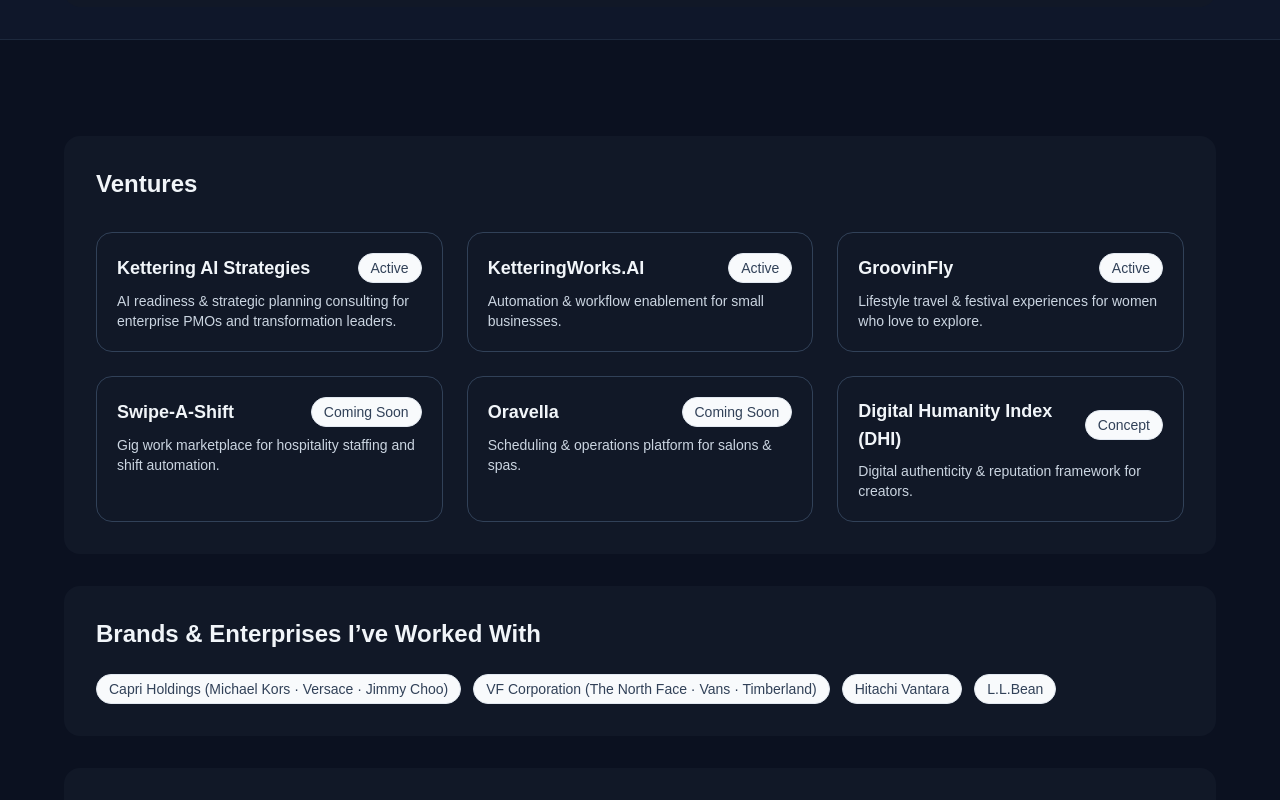
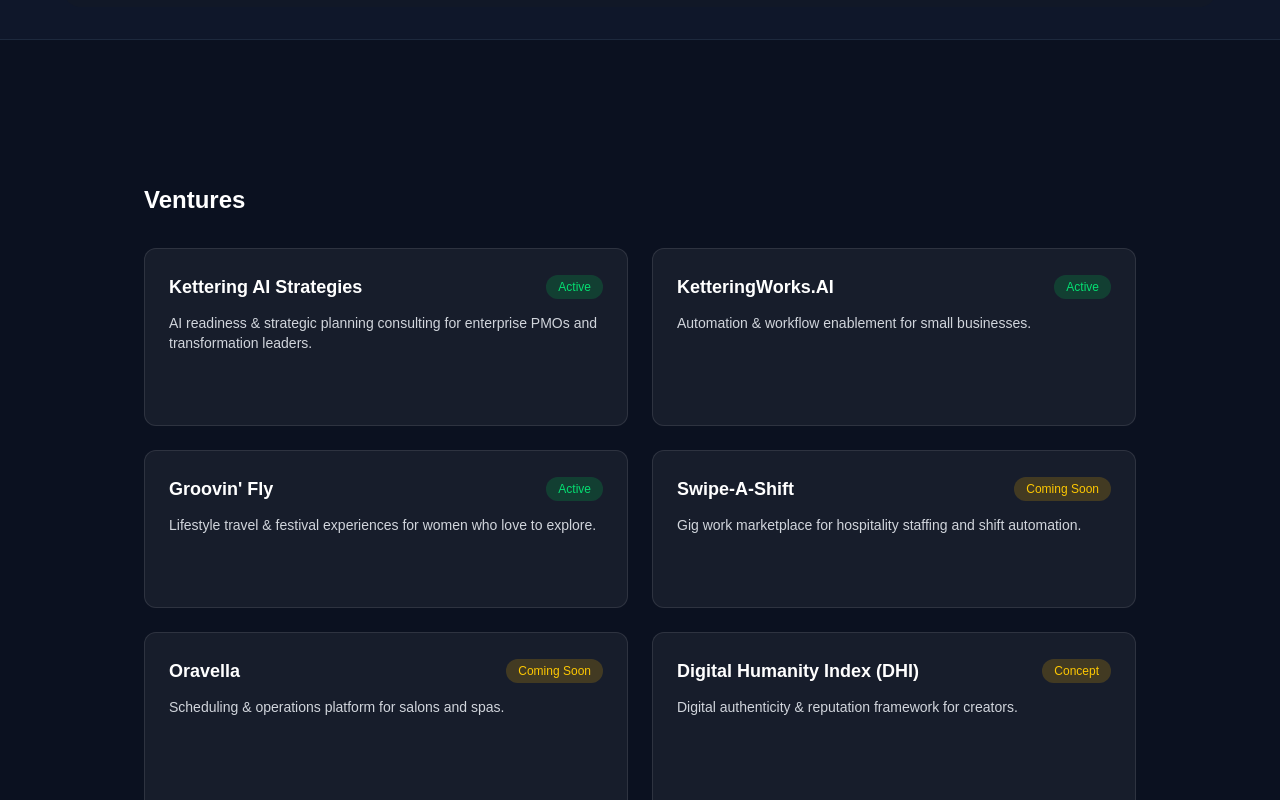
Before and after one commit to KetteringPro/christy-site, a Next.js app: page / in a window 1280 px wide. Shown: the part 460-1260 px from the top of the page. Built offline with nearby package versions, Linux system fonts and the light colour scheme.

Commit message:
Align 'The Problem' section on Swipe-A-Shift page for consistent layout

```diff
--- /dev/null
+++ b/app/components/Ventures.tsx
@@ -0,0 +1,92 @@
+"use client";
+
+import Link from "next/link";
+
+const ventures = [
+  {
+    name: "Kettering AI Strategies",
+    slug: "/ventures/kais",
+    status: "Active",
+    tagline:
+      "AI readiness & strategic planning consulting for enterprise PMOs and transformation leaders.",
+    problem:
+      "Turn project chaos into clarity — reducing requirements, specs, and timelines from months to days.",
+  },
+  {
+    name: "KetteringWorks.AI",
+    slug: "/ventures/kwai",
+    status: "Active",
+    tagline: "Automation & workflow enablement for small businesses.",
+    problem:
+      "Reclaim your time by automating scheduling, invoices, and daily admin — minutes, not hours.",
+  },
+  {
+    name: "Groovin' Fly",
+    slug: "/ventures/groovinfly",
+    status: "Active",
+    tagline:
+      "Lifestyle travel & festival experiences for women who love to explore.",
+    problem:
+      "Because life doesn’t stop at 40 — Groovin' Fly connects women who still crave adventure, music, and freedom.",
+  },
+  {
+    name: "Swipe-A-Shift",
+    slug: "/ventures/swipeashift",
+    status: "Coming Soon",
+    tagline:
+      "Gig work marketplace for hospitality staffing and shift automation.",
+    problem:
+      "Fill shifts fast or find flexible work — Swipe-A-Shift handles the matching, insurance, and onboarding headaches.",
+  },
+  {
+    name: "Oravella",
+    slug: "/ventures/oravella",
+    status: "Coming Soon",
+    tagline:
+      "Scheduling & operations platform for salons and spas.",
+    problem:
+      "Unify bookings, rooms, and reporting in one app — Oravella streamlines your tech so you can focus on clients.",
+  },
+  {
+  name: "Digital Humanity Index (DHI)",
+  slug: "/ventures/dhi",
+  status: "Concept",
+  tagline: "Digital authenticity & reputation framework for creators.",
+  problem:
+    "Social media has become our résumé, reputation, and record — yet there’s no standard for trust or authenticity. DHI reimagines digital credibility for the age of human data, exploring the evolution of a new kind of score — not for finances, but for humanity itself.",
+},
+];
+
+export default function Ventures() {
+  return (
+    <section className="max-w-5xl mx-auto px-4 py-12">
+      <h2 className="text-2xl font-semibold mb-8 text-white">Ventures</h2>
+      <div className="grid md:grid-cols-2 gap-6">
+        {ventures.map((v) => (
+          <Link
+            key={v.name}
+            href={v.slug}
+            className="group relative block rounded-xl border border-white/10 bg-white/5 hover:bg-white/10 p-6 transition-all duration-300"
+          >
+            <div className="flex items-center justify-between mb-3">
+              <h3 className="text-lg font-semibold text-white">{v.name}</h3>
+              <span
+                className={`px-3 py-1 text-xs rounded-full ${
+                  v.status === "Active"
+                    ? "bg-green-500/20 text-green-400"
+                    : "bg-yellow-500/20 text-yellow-400"
+                }`}
+              >
+                {v.status}
+              </span>
+            </div>
+            <p className="text-sm text-gray-300">{v.tagline}</p>
+            <p className="mt-2 text-sm text-gray-400 opacity-0 group-hover:opacity-100 transition-opacity duration-300">
+              {v.problem}
+            </p>
+          </Link>
+        ))}
+      </div>
+    </section>
+  );
+}
--- a/app/page.tsx
+++ b/app/page.tsx
@@ -55,6 +55,117 @@
   );
 }
 
+import Ventures from "./components/Ventures"; {
+  const ventures = [
+    {
+      href: "/kais",
+      title: "Kettering AI Strategies",
+      status: "Active",
+      blurb:
+        "AI readiness & strategic planning consulting for enterprise PMOs and transformation leaders.",
+      details:
+        "Providing tailored AI strategy consulting to help enterprises integrate AI into their project management and transformation initiatives, ensuring measurable business impact.",
+      links: [
+        { label: "Learn More", url: "/kais" },
+        { label: "Contact", url: "/contact" },
+      ],
+    },
+    {
+      href: "/kwai",
+      title: "KetteringWorks.AI",
+      status: "Active",
+      blurb:
+        "Automation & workflow enablement for small businesses.",
+      details:
+        "Empowering small businesses with AI-driven automation solutions to streamline operations, reduce costs, and enhance productivity.",
+      links: [
+        { label: "Explore KetteringWorks.AI", url: "/kwai" },
+      ],
+    },
+    {
+      href: "/groovinfly",
+      title: "GroovinFly",
+      status: "Active",
+      blurb:
+        "Lifestyle travel & festival experiences for women who love to explore.",
+      details:
+        "Curating unique travel and festival experiences designed specifically for adventurous women seeking community and inspiration.",
+      links: [
+        { label: "Visit GroovinFly", url: "/groovinfly" },
+      ],
+    },
+    {
+      href: "/swipe",
+      title: "Swipe-A-Shift",
+      status: "Coming Soon",
+      blurb:
+        "Gig work marketplace for hospitality staffing and shift automation.",
+      details:
+        "An upcoming platform to connect hospitality workers with shifts efficiently, using AI to optimize staffing and scheduling.",
+      links: [],
+    },
+    {
+      href: "/oravella",
+      title: "Oravella",
+      status: "Coming Soon",
+      blurb:
+        "Scheduling & operations platform for salons & spas.",
+      details:
+        "A forthcoming solution to simplify scheduling and operations for salons and spas, enhancing customer experience and business efficiency.",
+      links: [],
+    },
+    {
+      href: "/dhi",
+      title: "Digital Humanity Index (DHI)",
+      status: "Concept",
+      blurb:
+        "Digital authenticity & reputation framework for creators.",
+      details:
+        "Developing a new framework to help digital creators build and maintain authentic reputations in online communities.",
+      links: [],
+    },
+  ];
+
+   (
+    <Section className="scroll-mt-24" id="ventures">
+      <h2 className="text-2xl font-semibold text-[#F1F5F9]">Ventures</h2>
+      <div className="mt-8 grid gap-6 sm:grid-cols-2 lg:grid-cols-3">
+        {ventures.map((v) => (
+          <Link
+            key={v.href}
+            href={v.href}
+            className="group rounded-2xl border border-slate-700 p-5 hover:bg-[#1E293B] transition block relative"
+          >
+            <div className="flex items-center justify-between gap-3 flex-wrap sm:flex-nowrap">
+              <h3 className="text-lg font-semibold text-[#F1F5F9]">{v.title}</h3>
+              <Badge>{v.status}</Badge>
+            </div>
+            <p className="mt-2 text-sm text-[#CBD5E1]">{v.blurb}</p>
+            <div className="mt-4 opacity-0 group-hover:opacity-100 transition-opacity text-[#94A3B8] text-xs max-h-40 overflow-y-auto">
+              <p>{v.details}</p>
+              {v.links.length > 0 && (
+                <ul className="mt-2 space-y-1">
+                  {v.links.map((link) => (
+                    <li key={link.url}>
+                      <Link
+                        href={link.url}
+                        className="text-[#22D3EE] hover:text-[#38BDF8] underline"
+                        onClick={(e) => e.stopPropagation()}
+                      >
+                        {link.label}
+                      </Link>
+                    </li>
+                  ))}
+                </ul>
+              )}
+            </div>
+          </Link>
+        ))}
+      </div>
+    </Section>
+  );
+}
+
 export default function Home() {
   return (
     <main className="space-y-24 pb-24 bg-[#0B1120] text-[#E2E8F0]">
@@ -104,67 +215,7 @@
       </div>
 
       {/* VENTURES */}
-      <Section className="scroll-mt-24" id="ventures">
-        <h2 className="text-2xl font-semibold text-[#F1F5F9]">Ventures</h2>
-        <div className="mt-8 grid gap-6 sm:grid-cols-2 lg:grid-cols-3">
-          {[
-            {
-              href: "/kais",
-              title: "Kettering AI Strategies",
-              status: "Active",
-              blurb:
-                "AI readiness & strategic planning consulting for enterprise PMOs and transformation leaders.",
-            },
-            {
-              href: "/kwai",
-              title: "KetteringWorks.AI",
-              status: "Active",
-              blurb:
-                "Automation & workflow enablement for small businesses.",
-            },
-            {
-              href: "/groovinfly",
-              title: "GroovinFly",
-              status: "Active",
-              blurb:
-                "Lifestyle travel & festival experiences for women who love to explore.",
-            },
-            {
-              href: "/swipe",
-              title: "Swipe-A-Shift",
-              status: "Coming Soon",
-              blurb:
-                "Gig work marketplace for hospitality staffing and shift automation.",
-            },
-            {
-              href: "/oravella",
-              title: "Oravella",
-              status: "Coming Soon",
-              blurb:
-                "Scheduling & operations platform for salons & spas.",
-            },
-            {
-              href: "/dhi",
-              title: "Digital Humanity Index (DHI)",
-              status: "Concept",
-              blurb:
-                "Digital authenticity & reputation framework for creators.",
-            },
-          ].map((v) => (
-            <Link
-              key={v.href}
-              href={v.href}
-              className="rounded-2xl border border-slate-700 p-5 hover:bg-[#1E293B] transition block"
-            >
-              <div className="flex items-center justify-between gap-3 flex-wrap sm:flex-nowrap">
-                <h3 className="text-lg font-semibold text-[#F1F5F9]">{v.title}</h3>
-                <Badge>{v.status}</Badge>
-              </div>
-              <p className="mt-2 text-sm text-[#CBD5E1]">{v.blurb}</p>
-            </Link>
-          ))}
-        </div>
-      </Section>
+      <Ventures />
 
       {/* BRANDS */}
       <Section>
--- a/app/dhi/page.tsx
+++ b/app/ventures/dhi/page.tsx
@@ -20,15 +20,27 @@
         <p className="text-[#CBD5E1] mb-8 leading-relaxed">
           A conceptual framework for quantifying digital authenticity and human integrity — DHI aims to protect creators, professionals, and AI entities by establishing a transparent standard for reputation, originality, and ethical conduct in the digital era.
         </p>
+        <section className="max-w-3xl mx-auto py-12 px-4">
+        <h2 className="text-xl font-semibold text-white mb-4">The Problem</h2>
+        <p className="text-gray-300 leading-relaxed">
+          Reputation drives opportunity — yet in the digital world, there’s no
+          universal measure for trust, authenticity, or impact. The problem isn’t
+          visibility — it’s credibility.{" "}
+          <strong className="text-white">The Digital Humanity Index (DHI)</strong>{" "}
+          explores a new kind of score: one that captures the human side of reputation
+          in the connected era.
+        </p>
+      </section>
         <section className="mt-8">
           <h2 className="text-xl font-semibold text-[#F1F5F9] mb-3">Vision</h2>
           <p className="text-[#CBD5E1] leading-relaxed">
             To create a measurable standard of trust for the digital world — ensuring every identity, human or AI, is recognized for authenticity, contribution, and integrity.
           </p>
+
         </section>
         <button
           disabled
-          className="inline-block bg-[#475569] text-[#E2E8F0] px-6 py-3 rounded-lg font-semibold opacity-70 cursor-not-allowed"
+          className="mt-8 inline-block bg-[#475569] text-[#E2E8F0] px-6 py-3 rounded-lg font-semibold opacity-70 cursor-not-allowed"
         >
           Concept Stage
         </button>
--- a/app/kwai/page.tsx
+++ b/app/ventures/kwai/page.tsx
@@ -27,6 +27,17 @@
           Empowering small businesses to automate workflows, streamline
           operations, and scale smarter with AI-powered systems.
         </p>
+
+        <section className="max-w-3xl mx-auto py-12 px-4">
+        <h2 className="text-xl font-semibold text-white mb-4">The Problem</h2>
+        <p className="text-gray-300 leading-relaxed">
+          Small business owners are drowning in admin — scheduling, invoices, emails,
+          and endless tasks that eat away at every day. The problem isn’t effort —
+          it’s inefficiency.{" "}
+          <strong className="text-white">KetteringWorks.AI</strong> eliminates the
+          busywork so business owners can focus on growth, creativity, and customers.
+        </p>
+        </section>
         <div className="text-center mb-8">
           <div className="text-lg font-semibold mb-2">What We Do</div>
           <ul className="text-[#CBD5E1] mb-8 leading-relaxed list-disc list-inside text-center space-y-2">
--- a/app/oravella/page.tsx
+++ b/app/ventures/oravella/page.tsx
@@ -28,6 +28,17 @@
           redefining how salons, spas, and beauty professionals manage scheduling,
           communication, product inventory, and client satisfaction.
         </p>
+        <section className="max-w-3xl mx-auto py-12 px-4">
+        <h2 className="text-xl font-semibold text-white mb-4">The Problem</h2>
+        <p className="text-gray-300 leading-relaxed">
+          Salon and spa owners are buried in admin chaos — juggling schedules,
+          managing rooms and inventory, and trying to keep up with client expectations
+          across multiple tools. The problem isn’t passion — it’s fragmentation.{" "}
+          <strong className="text-white">Oravella</strong> brings every moving part
+          of your beauty business into one intuitive platform, so you can focus on
+          the craft and the client.
+        </p>
+      </section>
         <button
           disabled
           className="inline-block bg-[#475569] text-[#E2E8F0] px-6 py-3 rounded-lg font-semibold opacity-70 cursor-not-allowed"
--- a/app/swipe/page.tsx
+++ b/app/ventures/swipeashift/page.tsx
@@ -34,6 +34,17 @@
                   Gig marketplace connecting restaurants with on-demand staff for seamless
                   shift coverage and flexible scheduling.
                 </p>
+                <section className="max-w-md mx-0 mt-6">
+                <h2 className="text-xl font-semibold text-white mb-4">The Problem</h2>
+                <p className="text-gray-300 leading-relaxed">
+                  Restaurants depend on seamless staffing — but unexpected call-outs,
+                  seasonal demand, and limited worker availability make coverage a constant
+                  struggle. The problem isn’t talent — it’s connection.{" "}
+                  <strong className="text-white">Swipe-A-Shift</strong> links open shifts
+                  with qualified workers instantly, helping venues stay staffed and workers
+                  stay booked.
+                </p>
+              </section>
               </div>
               <div className="flex flex-wrap gap-3 justify-center md:justify-start mt-6">
                 <a
```
Also changed, not shown: app/ventures/groovinfly/page.tsx (renamed from app/groovinfly/page.tsx, +8 -0 lines), app/ventures/kais/page.tsx (renamed from app/kais/page.tsx, +13 -0 lines), public/images/banner-image.png (added).
